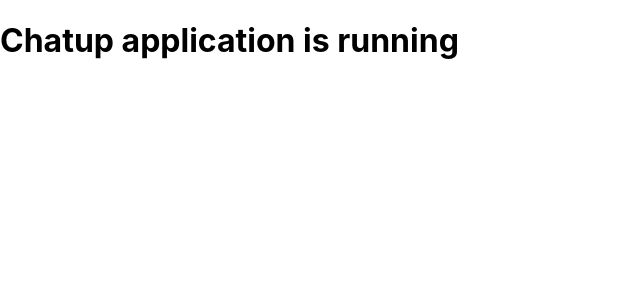
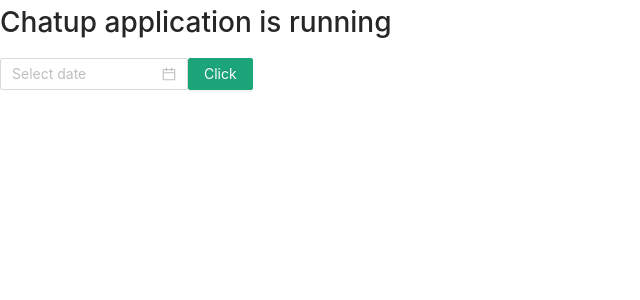
Before and after one commit to bettaibi/chatup, a React (Create React App) app: page / in a window 1280 px wide. Shown: the top 300 px of the page, without its empty margins (0-640 px from the left). Built offline with nearby package versions, Linux system fonts and the light colour scheme.

Commit message:
added by nidhal

```diff
--- /dev/null
+++ b/craco.config.js
@@ -0,0 +1,20 @@
+const CracoLessPlugin = require('craco-less');
+
+module.exports = {
+  plugins: [
+    {
+      plugin: CracoLessPlugin,
+      options: {
+        lessLoaderOptions: {
+          lessOptions: {
+            modifyVars: {
+                '@primary-color': '#1DA57A',
+
+            },
+            javascriptEnabled: true,
+          },
+        },
+      },
+    },
+  ],
+};
--- a/src/App.tsx
+++ b/src/App.tsx
@@ -1,4 +1,5 @@
 import React from 'react';
+import { DatePicker, Button } from 'antd';
 
 function App() {
   return (
@@ -6,6 +7,8 @@
       <h1>
         Chatup application is running
       </h1>
+      <DatePicker />
+      <Button type="primary" >Click</Button>
     </div>
   );
 }
--- a/src/index.css
+++ /dev/null
@@ -1,13 +0,0 @@
-body {
-  margin: 0;
-  font-family: -apple-system, BlinkMacSystemFont, 'Segoe UI', 'Roboto', 'Oxygen',
-    'Ubuntu', 'Cantarell', 'Fira Sans', 'Droid Sans', 'Helvetica Neue',
-    sans-serif;
-  -webkit-font-smoothing: antialiased;
-  -moz-osx-font-smoothing: grayscale;
-}
-
-code {
-  font-family: source-code-pro, Menlo, Monaco, Consolas, 'Courier New',
-    monospace;
-}
--- /dev/null
+++ b/src/index.less
@@ -0,0 +1,15 @@
+body {
+  margin: 0;
+  padding: 0;
+}
+
+@import '~antd/dist/antd.less';
+
+// text color #262626
+// Green #1DA57A
+// light Green #22c55e
+// lighten green #f0fdf4
+// lighten blue
+// bg-secondary #f1f5f9
+// text-secondary #94a0b1
+// war #f59e0b
--- a/src/index.tsx
+++ b/src/index.tsx
@@ -1,6 +1,6 @@
 import React from 'react';
 import ReactDOM from 'react-dom';
-import './index.css';
+import './index.less';
 import App from './App';
 import * as serviceWorkerRegistration from './serviceWorkerRegistration';
 
```
Also changed, not shown: package.json (+7 -4 lines), 1 other file (tests, documents, lock files or other folders).
